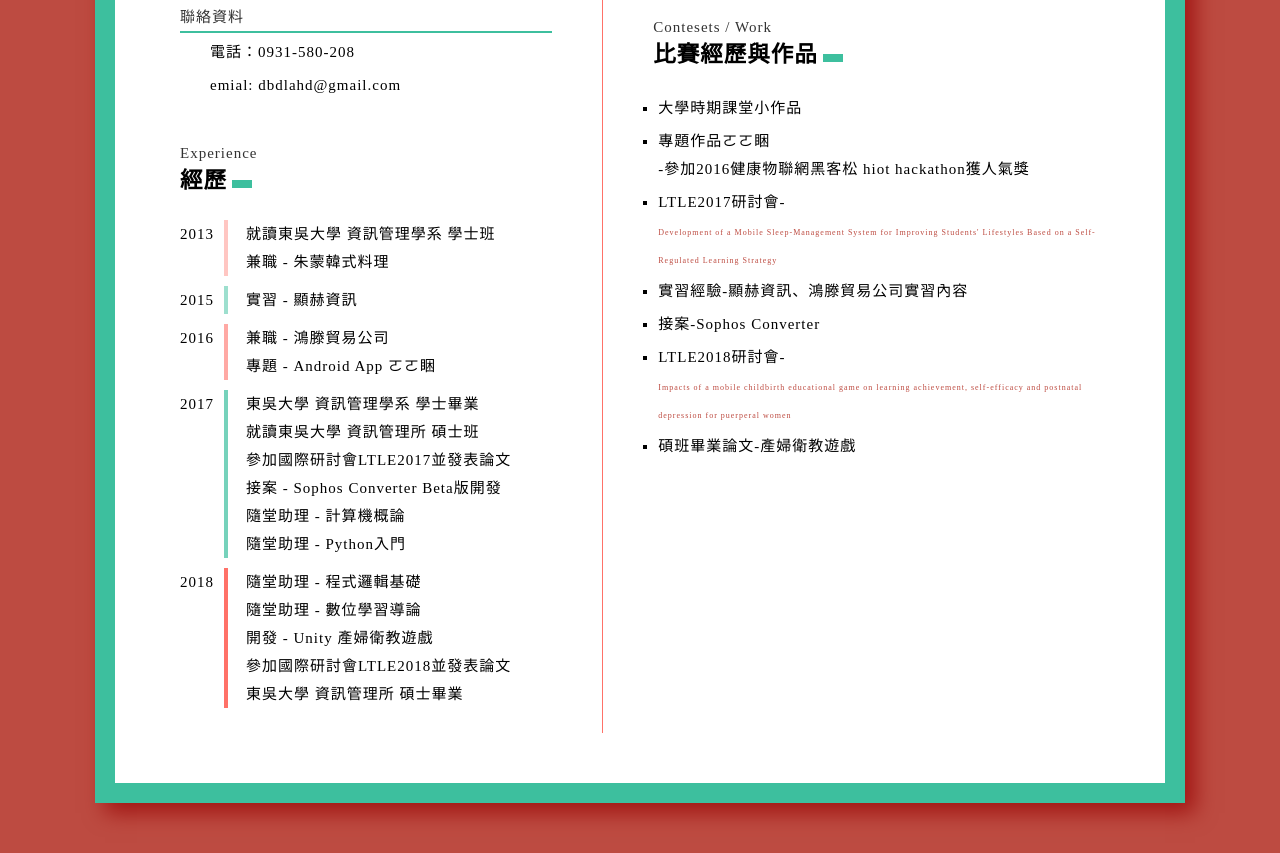
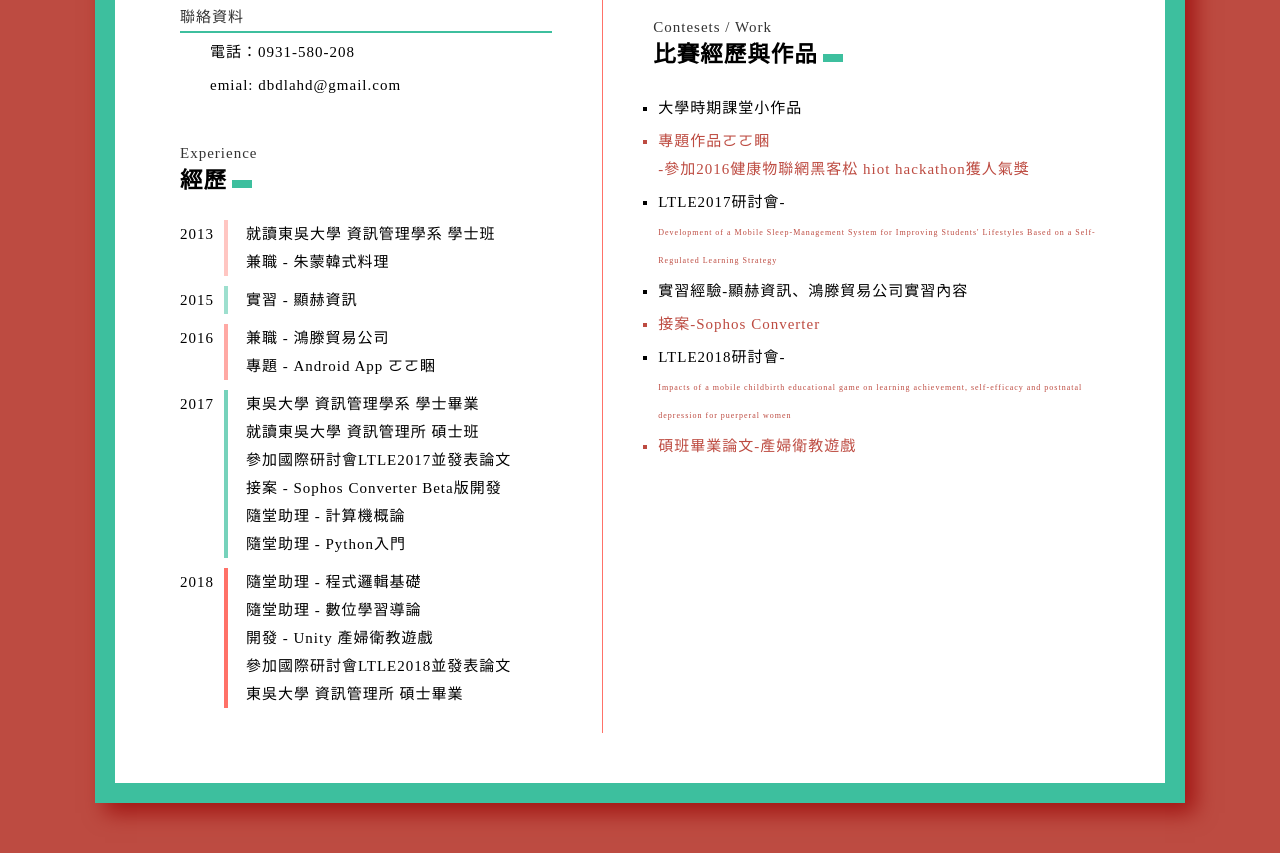
Before and after one commit to dbdlahd1027/emo, a plain HTML site: page index.html in a window 1280 px wide. Shown: the part 1177-2030 px from the top of the page. Drawn offline with Linux system fonts and the light colour scheme.

Commit message:
Update index.html

```diff
--- a/index.html
+++ b/index.html
@@ -476,13 +476,14 @@ hr {
       <ul class="work">
 
         <li>大學時期課堂小作品</li>
-        <li>專題作品ㄛㄛ睏<br>-參加2016健康物聯網黑客松 hiot hackathon獲人氣獎</li>
+
+        <a href="https://dbdlahd1027.github.io/emo/portfolioMain.html"><li>專題作品ㄛㄛ睏<br>-參加2016健康物聯網黑客松 hiot hackathon獲人氣獎</li></a>
         <li>LTLE2017研討會- <br> <a  class="conference" target="_blank" href="https://ieeexplore.ieee.org/abstract/document/8113320">Development of a Mobile Sleep-Management System for Improving Students' Lifestyles Based on a Self-Regulated Learning Strategy</a></li>
 
         <li>實習經驗-顯赫資訊、鴻滕貿易公司實習內容</li>
-        <li>接案-Sophos Converter</li>
+        <a href="https://dbdlahd1027.github.io/emo/portfolioMain.html"><li>接案-Sophos Converter</li></a>
         <li>LTLE2018研討會- <br> <a  class="conference" target="_blank" href="http://www.iaiai.org/conference/aai2018/accepted-papers/">Impacts of a mobile childbirth educational game on learning achievement, self-efficacy and postnatal depression for puerperal women</a></li>
-        <li>碩班畢業論文-產婦衛教遊戲</li>
+        <a href="https://dbdlahd1027.github.io/emo/portfolioMain.html"><li>碩班畢業論文-產婦衛教遊戲</li></a>
       </ul>
     </div>
   </div>
```
